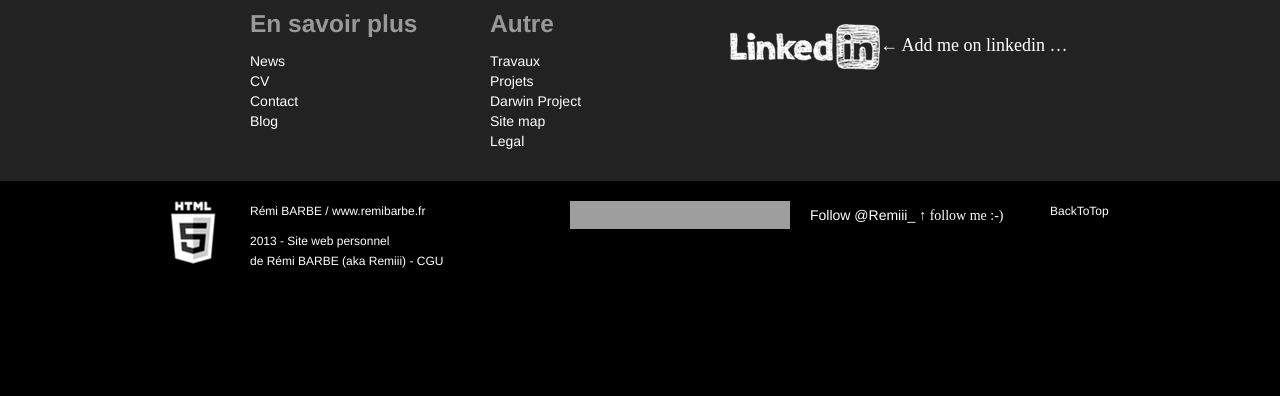
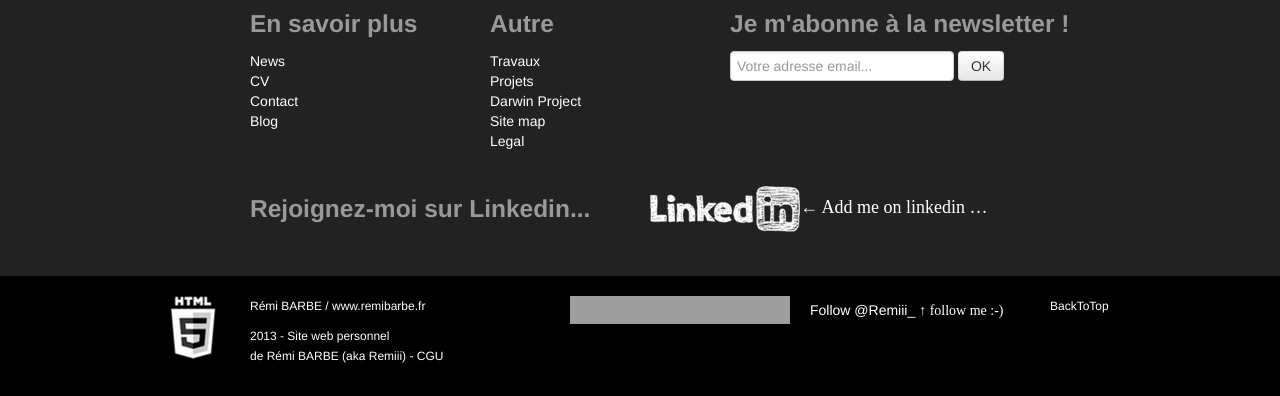
Before and after one commit to Remiii/remiii-website-remibarbe, a Jekyll site: the page built from index.html, in a window 1280 px wide and 1352 px high, cut to the strip 956-1352 px from the top of the window. Built offline with Jekyll 4.4.1, drawn with Linux system fonts in a browser that asks for light colours; nearby versions of some CDN libraries; some web fonts are replaced; comment, search, counter and statistics services are not loaded; grey boxes are pictures that could not be loaded.

Commit message:
Add Newsletter in the footer.
On branch master

	modified:   _includes/layout.html
	modified:   assets/css/remibarbe.css

```diff
--- a/_includes/layout.html
+++ b/_includes/layout.html
@@ -139,10 +139,22 @@
                 </ul>
             </div> <!-- end wrapper - span -->
             <div class="span5">
-                <div id="footer-linkedin">
-                    <a href="http://www.linkedin.com/in/remibarbe"><img src="/assets/images/linkedin-logo_02.png" alt="linkedin logo" /></a><span class="psst-text-medium">&larr; Add me on linkedin …</span>
+                <h3>Je m&#039;abonne à la newsletter !</h3>
+                <div id="mc_embed_signup">
+                    <form action="http://remibarbe.us2.list-manage.com/subscribe/post?u=041e66ebc437bda3e2c2a8a99&amp;id=85b7363036" method="post" id="mc-embedded-subscribe-form" name="mc-embedded-subscribe-form" class="validate form-inline" target="_blank" novalidate>
+                        <input type="email" value="" name="EMAIL" class="required email input-large" id="mce-EMAIL" placeholder="Votre adresse email...">
+                        <input type="submit" value="OK" name="subscribe" class="btn" id="mc-embedded-subscribe">
+                    </form>
                 </div>
-            </div>
+            </div> <!-- end wrapper - span -->
+        </div> <!-- end wrapper - row -->
+        <div class="row" id="linkedin">
+            <div class="span5 offset1">
+                <h3>Rejoignez-moi sur Linkedin...</h3>
+            </div> <!-- end wrapper - span -->
+            <div class="span6" id="craft-logo">
+                <a href="http://www.linkedin.com/in/remibarbe"><img src="/assets/images/linkedin-logo_02.png" alt="linkedin logo" /></a><span class="psst-text-medium">&larr; Add me on linkedin …</span>
+            </div> <!-- end wrapper - span -->
         </div> <!-- end wrapper - row -->
     </div> <!-- end wrapper - container -->
     <div id="footer-floor">
--- a/assets/css/remibarbe.css
+++ b/assets/css/remibarbe.css
@@ -186,10 +186,15 @@ footer
     border-top : 0 ;
 }
 
+footer #linkedin
+{
+    margin-top : 20px ;
+    margin-bottom : 20px ;
+}
 
-div#footer-linkedin
+footer #craft-logo
 {
-    margin-top : 28px ;
+    margin-top : 5px ;
 }
 
 
```
